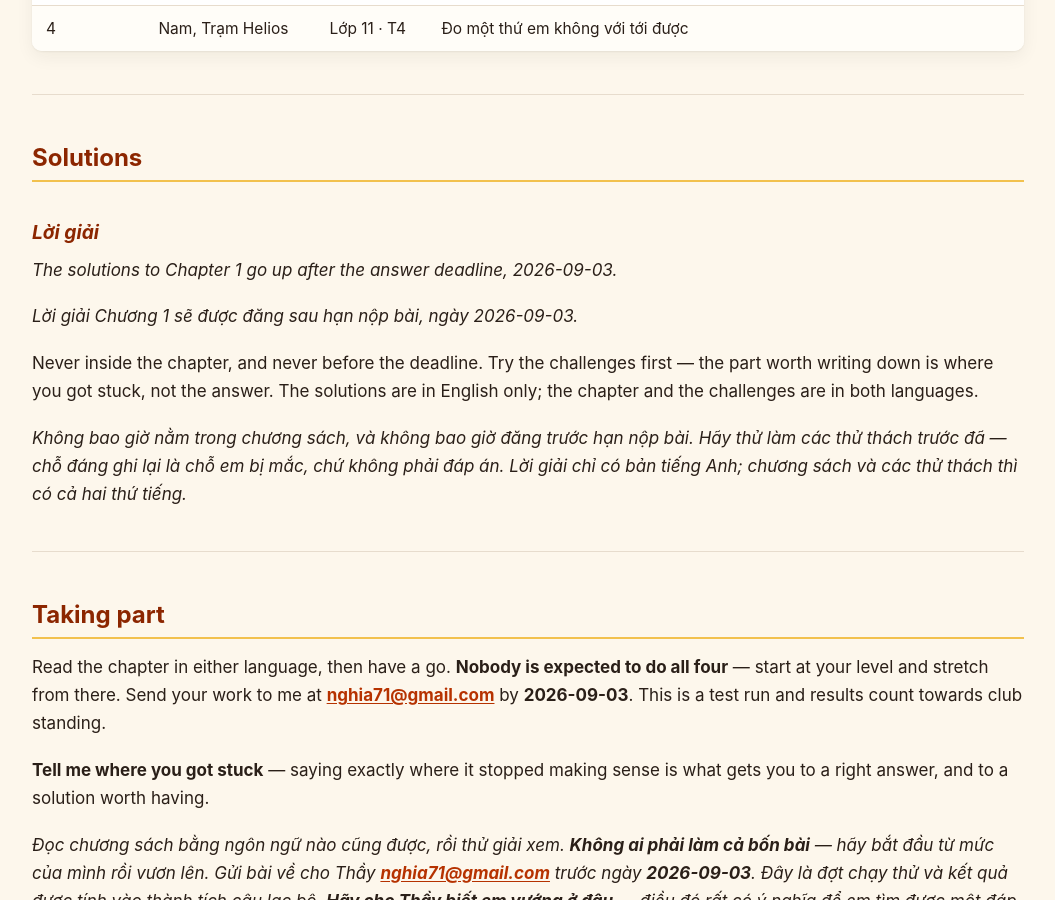
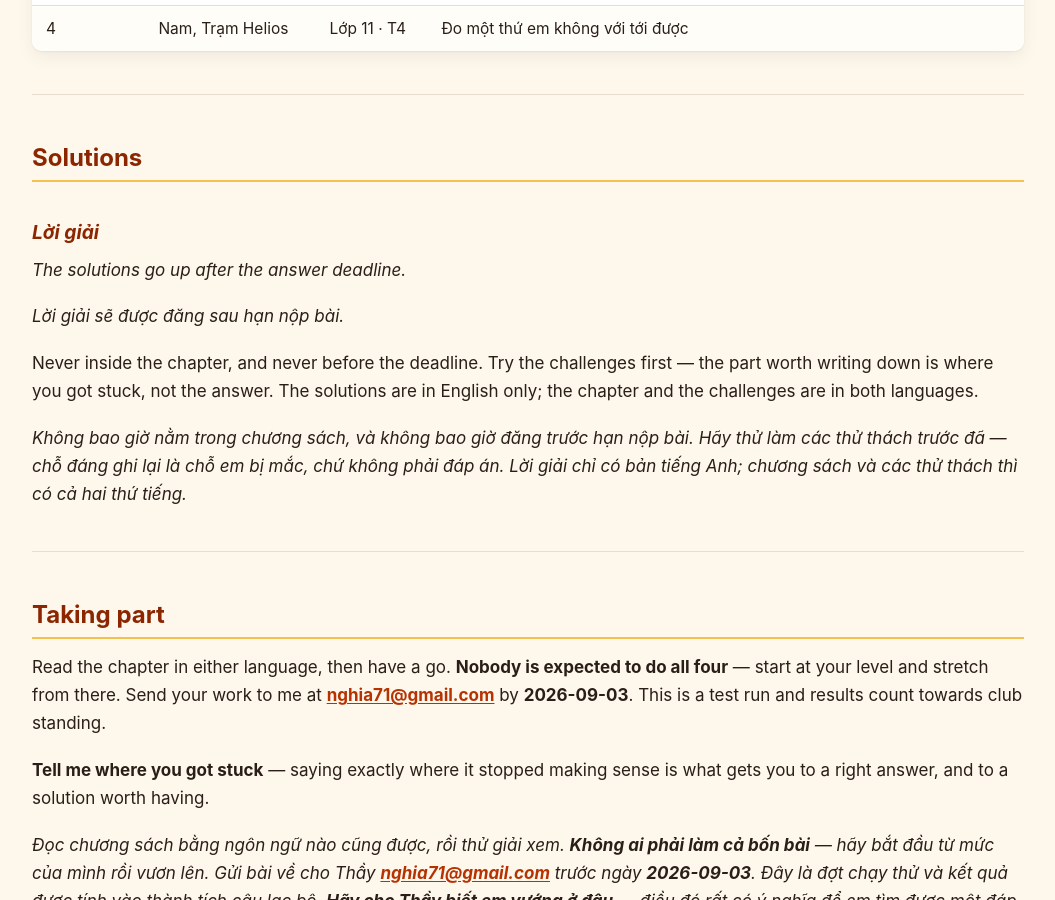
Before and after one commit to nghia71/nghia71.github.io, a Jekyll site: the page built from uncounted-worlds.md, in a window 1280 px wide and 900 px high, scrolled down 2161 px. Shown: the whole window, without its empty margins (112-1167 px from the left). Built offline with Jekyll 4.4.1, drawn with Linux system fonts in a browser that asks for light colours.

Commit message:
C2 Linh done.

```diff
--- a/uncounted-worlds.md
+++ b/uncounted-worlds.md
@@ -65,11 +65,11 @@ About forty minutes: a bit over half an hour of story, then the four challenges.
 ### *Lời giải*
 
 <!--sol-->
-*The solutions to Chapter 1 go up after the answer deadline, 2026-09-03.*
+*The solutions go up after the answer deadline.*
 <!--/sol-->
 
 <!--solvn-->
-*Lời giải Chương 1 sẽ được đăng sau hạn nộp bài, ngày 2026-09-03.*
+*Lời giải sẽ được đăng sau hạn nộp bài.*
 <!--/solvn-->
 
 Never inside the chapter, and never before the deadline. Try the challenges first — the part worth writing down is where you got stuck, not the answer. The solutions are in English only; the chapter and the challenges are in both languages.
```
Also changed, not shown: 2 other files.
